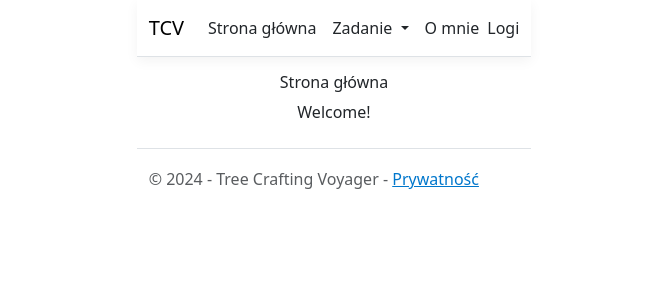
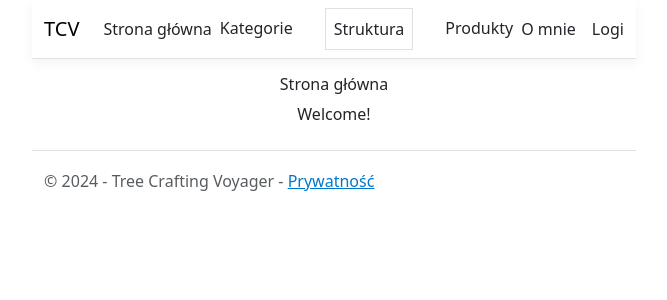
Before and after one commit to Czuczen/TreeCraftingVoyager, a Vue app in the folder treecraftingvoyager.client/: page / in a window 1280 px wide. Shown: the top 300 px of the page, without its empty margins (306-973 px from the left). Built offline with nearby package versions, Linux system fonts and the light colour scheme.

Commit message:
Layout: Menu navigation changes

```diff
--- a/treecraftingvoyager.client/src/App.vue
+++ b/treecraftingvoyager.client/src/App.vue
@@ -9,26 +9,19 @@
                         <span class="navbar-toggler-icon"></span>
                     </button>
                     <div class="navbar-collapse collapse d-sm-inline-flex justify-content-between">
+                        <div>
+                            <router-link class="nav-link text-dark ms-2" to="/">Strona główna</router-link>
+                        </div>
                         <ul class="navbar-nav flex-grow-1 justify-content-center">
-                            <li class="nav-item">
-                                <router-link class="nav-link text-dark" to="/">Strona główna</router-link>
-                            </li>
-                            <li class="nav-item dropdown">
-                                <a class="nav-link dropdown-toggle text-dark" href="#" id="navbarDropdown" role="button" data-bs-toggle="dropdown" aria-expanded="false">
-                                    Zadanie
-                                </a>
-                                <ul class="dropdown-menu" aria-labelledby="navbarDropdown">
-                                    <li><router-link class="dropdown-item" to="/categories">Kategorie</router-link></li>
-                                    <li><hr class="dropdown-divider"></li>
-                                    <li><router-link class="dropdown-item" to="/products">Produkty</router-link></li>
-                                </ul>
-                            </li>
-                            <li class="nav-item">
-                                <router-link class="nav-link text-dark" to="/about">O mnie</router-link>
-                            </li>
+                            <li><router-link class=" nav-link text-dark me-4" to="/categories">Kategorie</router-link></li>
+                            <li><router-link class="nav-link text-dark me-4 border" to="/">Struktura</router-link></li>
+                            <li><router-link class="nav-link text-dark" to="/products">Produkty</router-link></li>
                         </ul>
                         <div>
-                            <router-link class="nav-link text-dark" to="/logs">Logi</router-link>
+                            <router-link class="nav-link text-dark me-2" to="/about">O mnie</router-link>
+                        </div>
+                        <div>
+                            <router-link class="nav-link text-dark ms-2" to="/logs">Logi</router-link>
                         </div>
                     </div>
                 </div>
```
